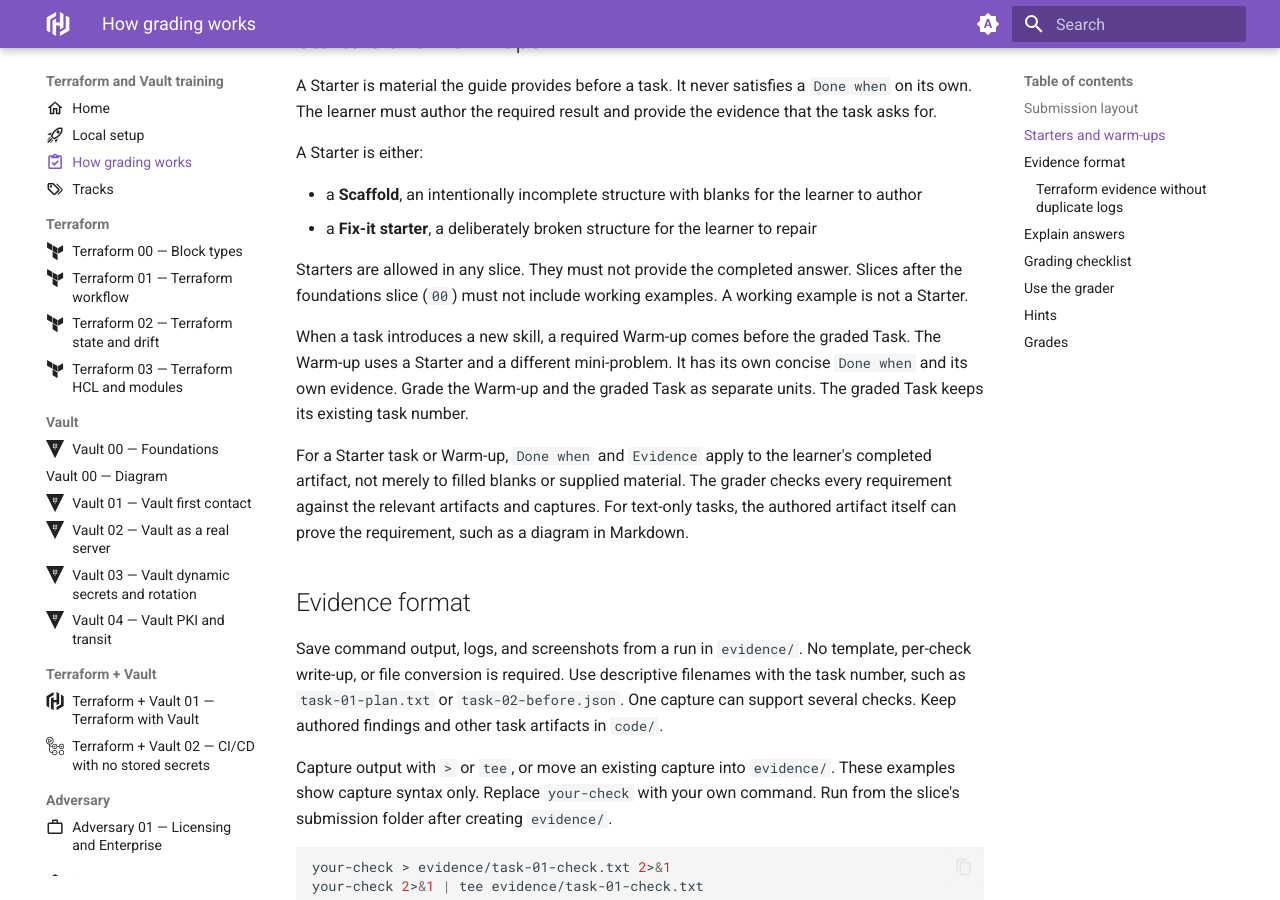
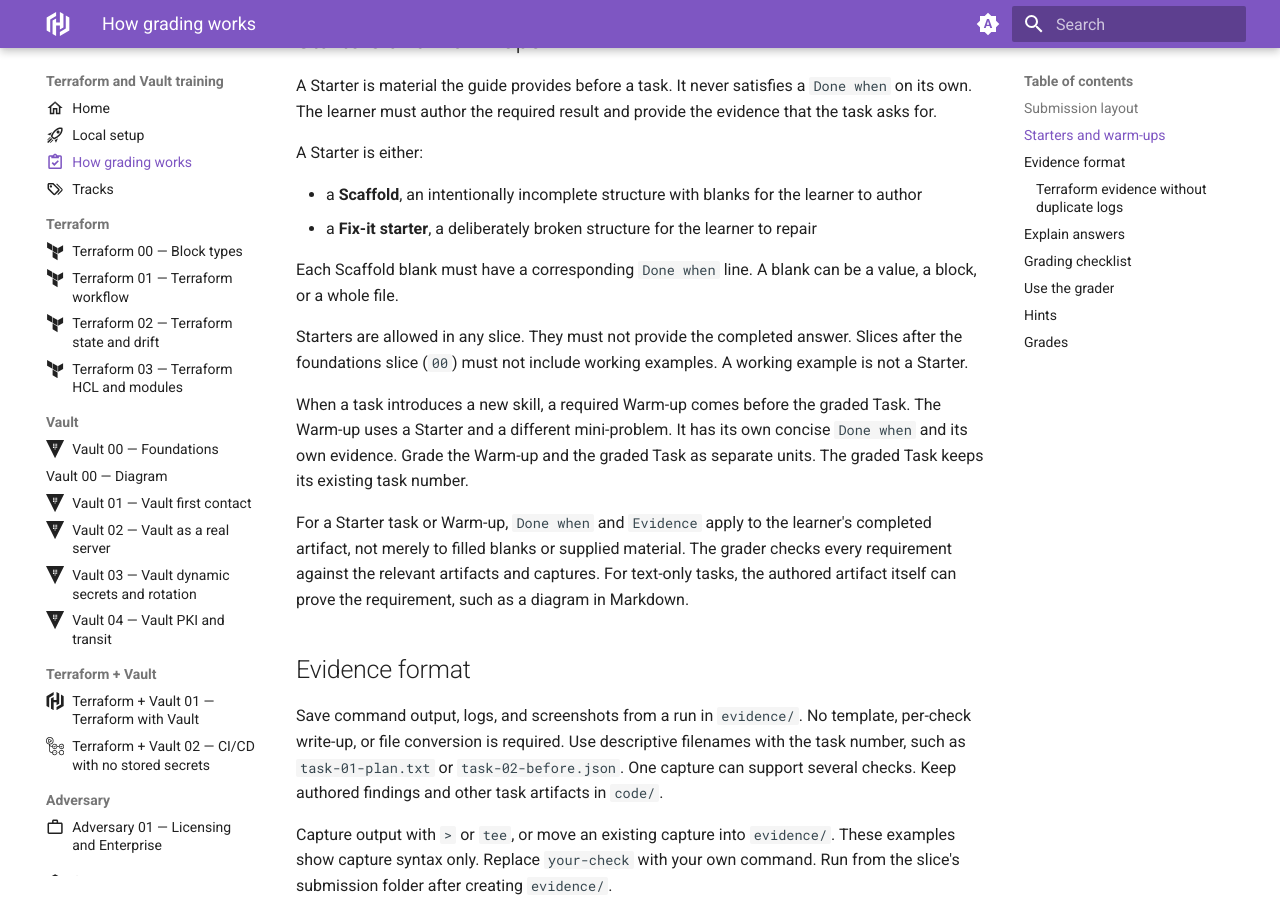
Before and after one commit to OpalBolt/Hashicorp-Katas, an MkDocs documentation site: the page built from docs/grading.md, in a window 1280 px wide and 900 px high, scrolled down 1051 px. Built offline with MkDocs 1.6.1 and Material for MkDocs 9.7.7, drawn with Linux system fonts in a browser that asks for light colours.

Commit message:
fix(grading): preserve authoring and scaffold safeguards
Warm-up guidance must retain the original no-solution rule and
make each learner-authored blank independently assessable.

```diff
--- a/docs/grading.md
+++ b/docs/grading.md
@@ -61,6 +61,9 @@ A Starter is either:
   learner to author
 - a **Fix-it starter**, a deliberately broken structure for the learner to
   repair
+
+Each Scaffold blank must have a corresponding `Done when` line. A blank can be
+a value, a block, or a whole file.
 
 Starters are allowed in any slice. They must not provide the completed answer.
 Slices after the foundations slice (`00`) must not include working examples.
```
Also changed, not shown: AGENTS.md (+1 -0 lines), docs/templates/slice.md (+4 -0 lines).
